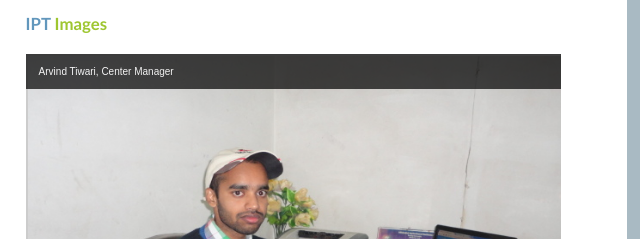
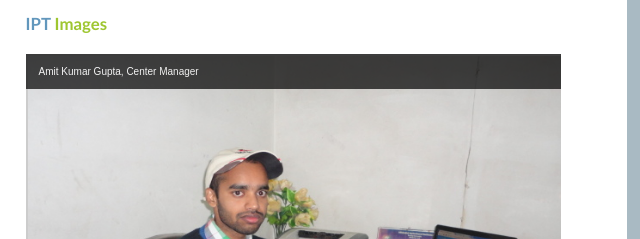
Before and after one commit to iptbalrampur/iptbalrampur.github.io, a plain HTML site: page imagegallery.html in a window 1280 px wide. Shown: the part 208-447 px from the top of the page, 423-1063 px from the left. Drawn offline with Linux system fonts and the light colour scheme.

Commit message:
Change Name

```diff
--- a/imagegallery.html
+++ b/imagegallery.html
@@ -148,7 +148,7 @@ timeOut: 4000
         <ul style="list-style-type:none" id="s3sliderContent">
           <li class="s3sliderImage">
           <img src="images/manager.jpg" />
-          <span>Arvind Tiwari, Center Manager</span>
+          <span>Amit Kumar Gupta, Center Manager</span>
           </li>
           <li class="s3sliderImage">
           <img src="images/ipt_classroom.jpg" />
```
